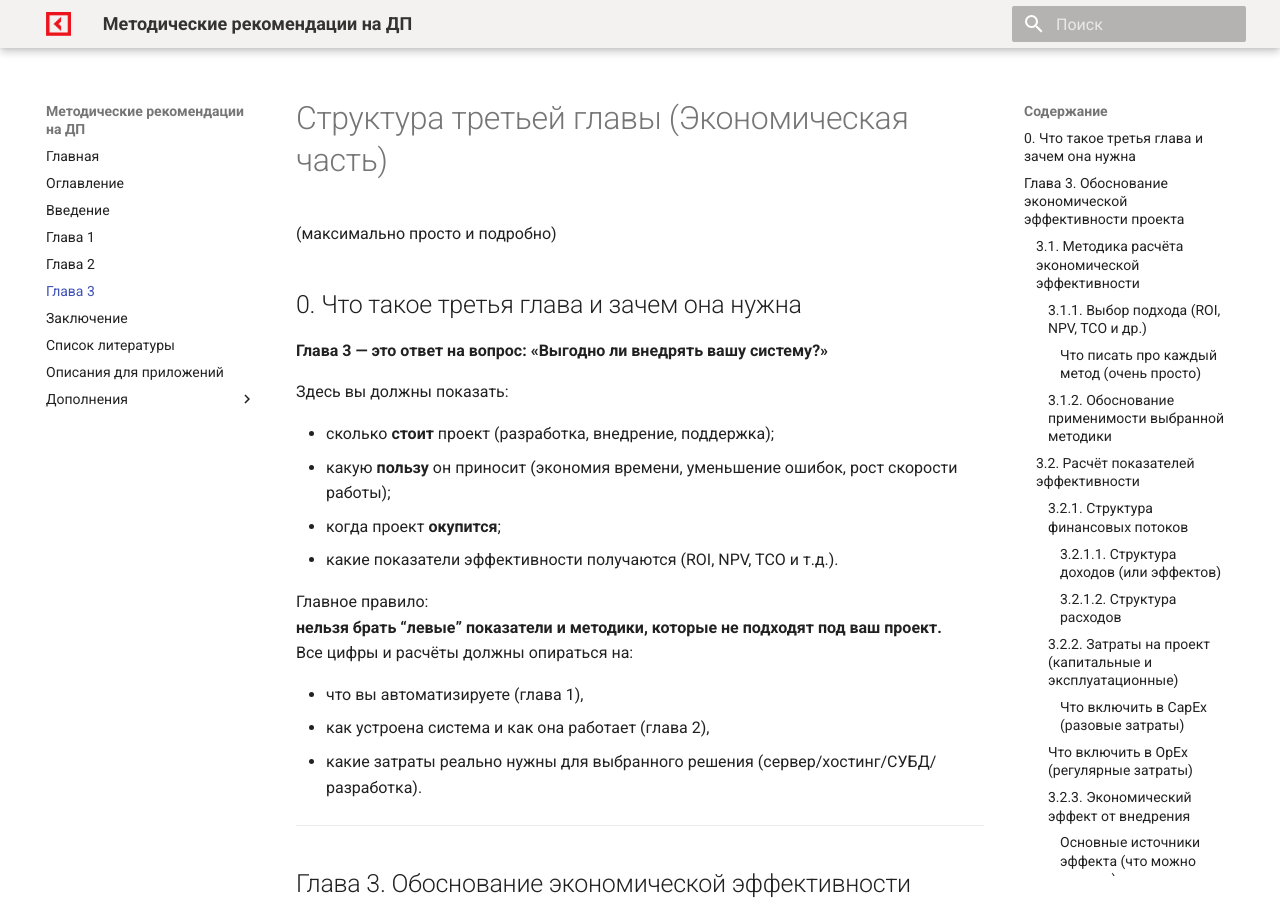
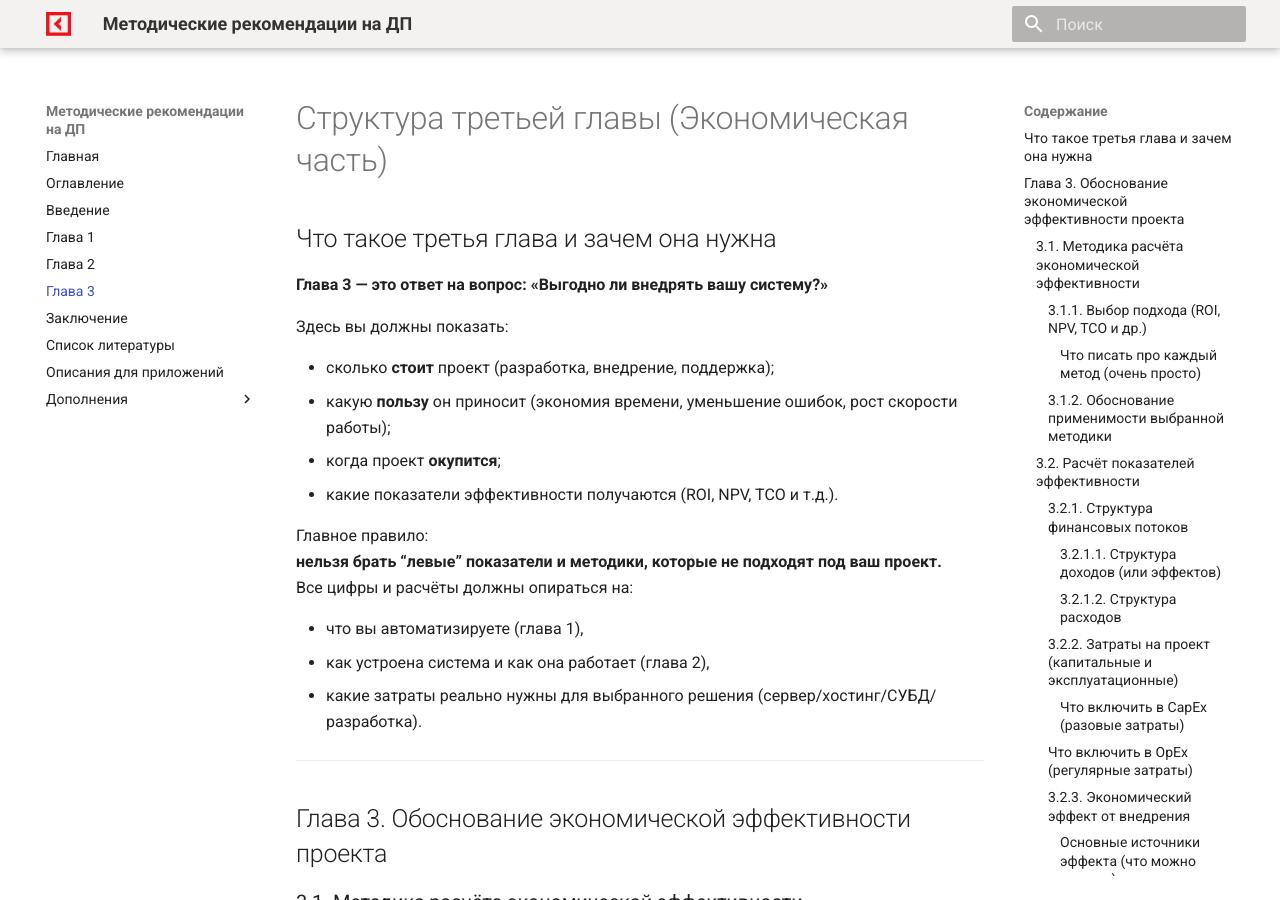
Before and after one commit to OlgaKraven/DKIP.DP-2025, an MkDocs documentation site: the page built from docs/chapter3.md, in a window 1280 px wide and 900 px high. Built offline with MkDocs 1.6.1 and Material for MkDocs 9.7.7, drawn with Linux system fonts in a browser that asks for light colours.

Commit message:
first commit

```diff
--- a/docs/chapter3.md
+++ b/docs/chapter3.md
@@ -1,7 +1,7 @@
 # Структура третьей главы (Экономическая часть)
-(максимально просто и подробно)
 
-## 0. Что такое третья глава и зачем она нужна
+
+## Что такое третья глава и зачем она нужна
 
 **Глава 3 — это ответ на вопрос: «Выгодно ли внедрять вашу систему?»**
 
```
Also changed, not shown: site/appendices_description.html, site/chapter1.html, site/chapter2.html, site/chapter3.html, site/search/search_index.json.
